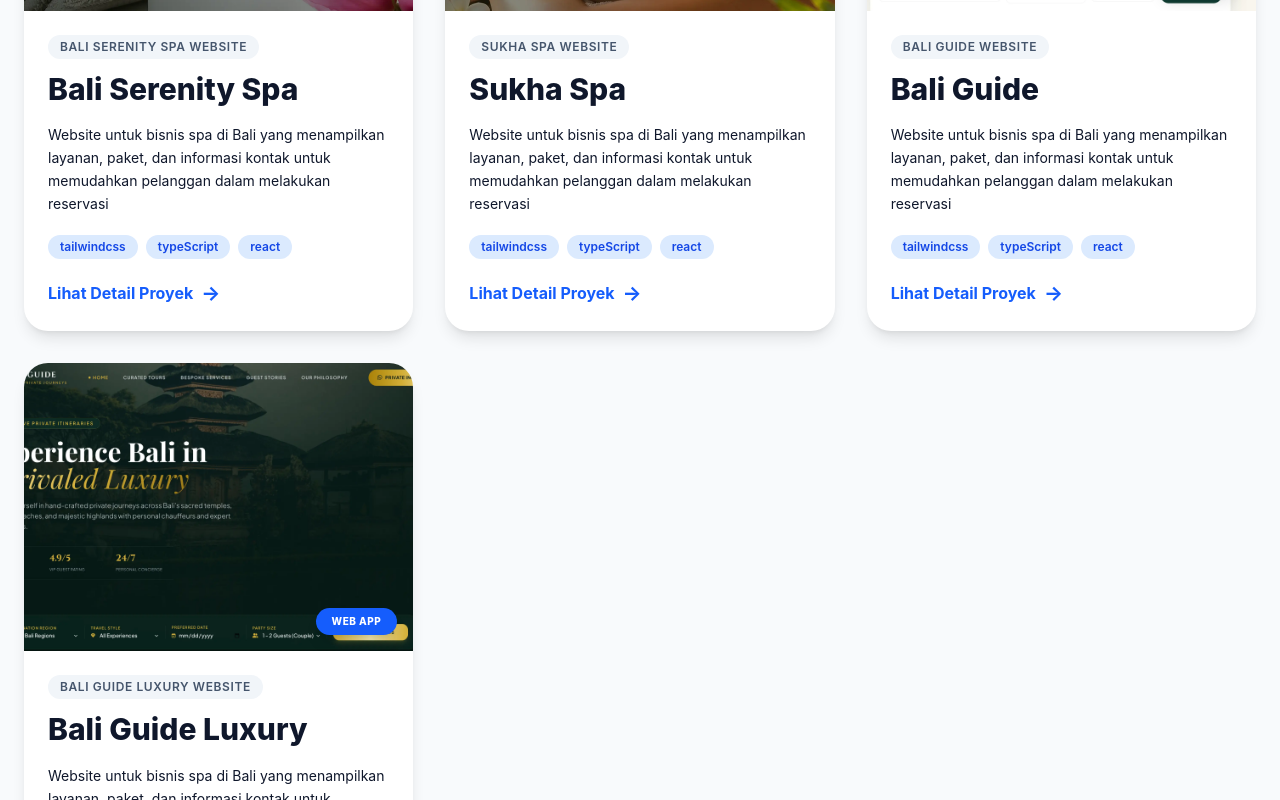
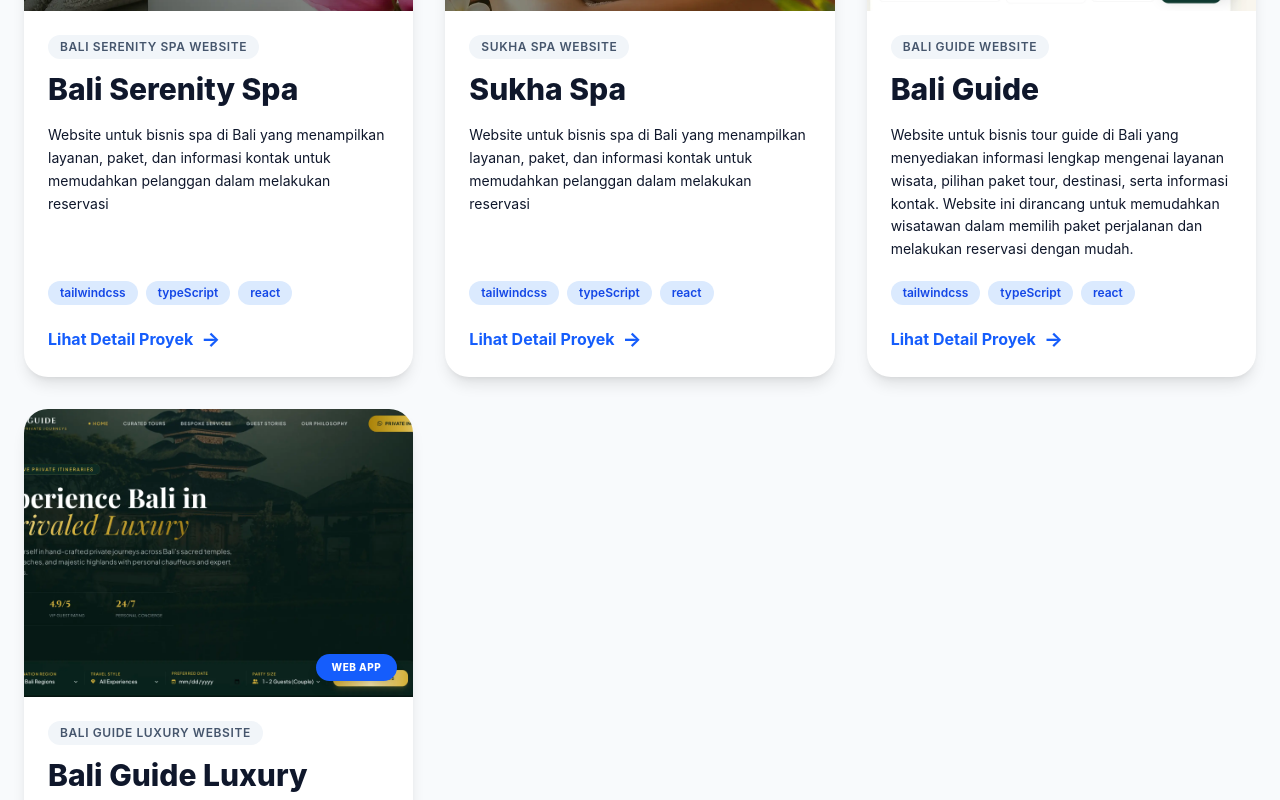
Before and after one commit to ptadiputra/genta-teknologi, a React (Vite) app: page / in a window 1280 px wide. Shown: the part 8780-9580 px from the top of the page. Built offline with nearby package versions, Linux system fonts and the light colour scheme.

Commit message:
change deskripsi web bali tour

```diff
--- a/src/data/portfolio.js
+++ b/src/data/portfolio.js
@@ -338,7 +338,7 @@ export const projects = [
         subtitle: "Bali Guide Website",
         category: "web",
         description:
-            "Website untuk bisnis spa di Bali yang menampilkan layanan, paket, dan informasi kontak untuk memudahkan pelanggan dalam melakukan reservasi",
+            "Website untuk bisnis tour guide di Bali yang menyediakan informasi lengkap mengenai layanan wisata, pilihan paket tour, destinasi, serta informasi kontak. Website ini dirancang untuk memudahkan wisatawan dalam memilih paket perjalanan dan melakukan reservasi dengan mudah.",
         image: "/web/baliguide.webp",
         tags: ["tailwindcss", "typeScript", "react"],
         url: "https://lightsalmon-locust-461562.hostingersite.com/en",
@@ -349,7 +349,7 @@ export const projects = [
         subtitle: "Bali Guide Luxury Website",
         category: "web",
         description:
-            "Website untuk bisnis spa di Bali yang menampilkan layanan, paket, dan informasi kontak untuk memudahkan pelanggan dalam melakukan reservasi",
+            "Website untuk bisnis tour guide di Bali yang menyediakan informasi lengkap mengenai layanan wisata, pilihan paket tour, destinasi, serta informasi kontak. Website ini dirancang untuk memudahkan wisatawan dalam memilih paket perjalanan dan melakukan reservasi dengan mudah.",
         image: "/web/baliguidedark.webp",
         tags: ["tailwindcss", "typeScript", "react"],
         url: "https://balitourguide.netlify.app",
```
